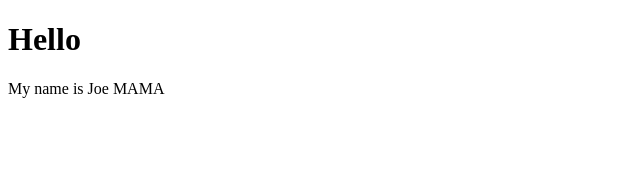
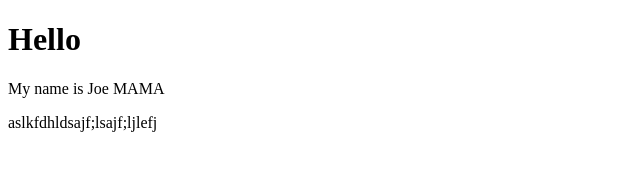
Before and after one commit to Nakk47/testing-github, a plain HTML site: page index.html in a window 1280 px wide. Shown: the whole page, without its empty margins (0-640 px from the left). Drawn offline with Linux system fonts and the light colour scheme.

Commit message:
add random letters

```diff
--- a/index.html
+++ b/index.html
@@ -8,5 +8,6 @@
 <body>
     <h1>Hello</h1>
     <p>My name is Joe MAMA</p>
+    <p>aslkfdhldsajf;lsajf;ljlefj</p>
 </body>
 </html>
```
